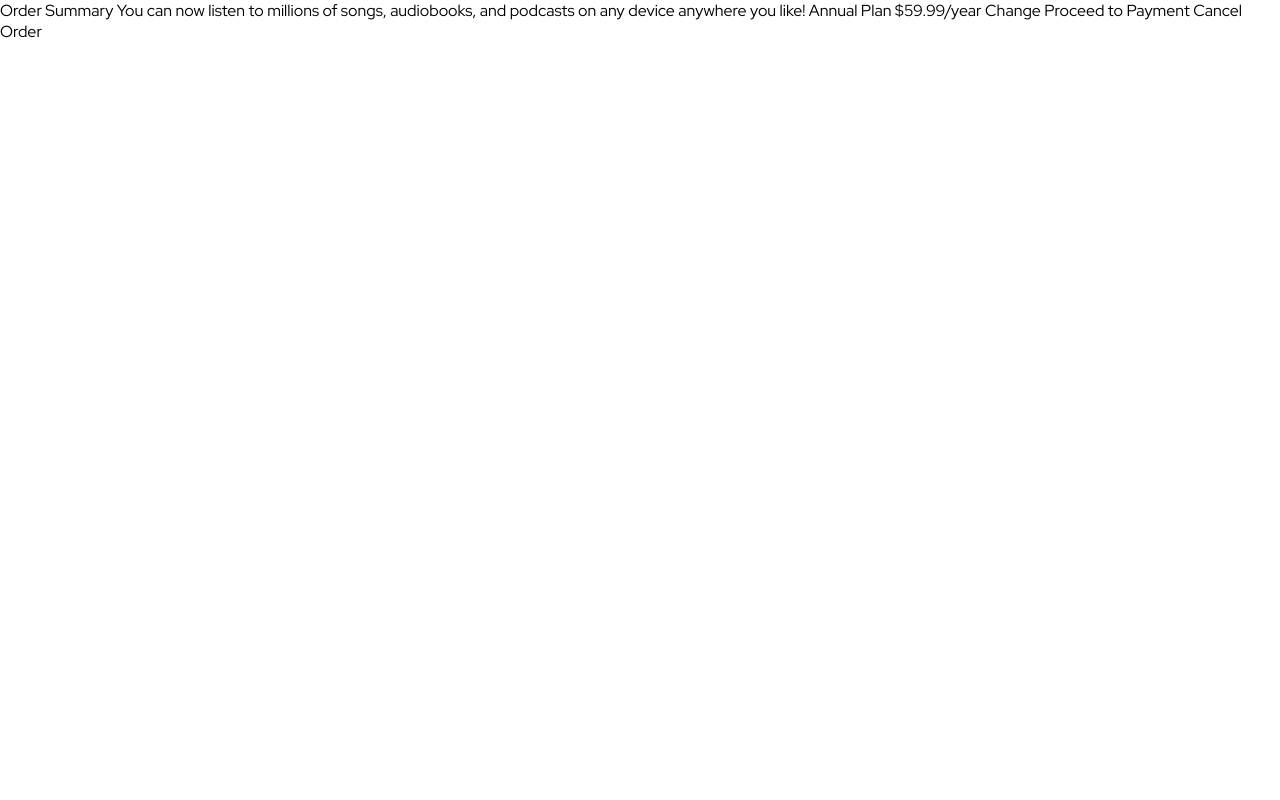
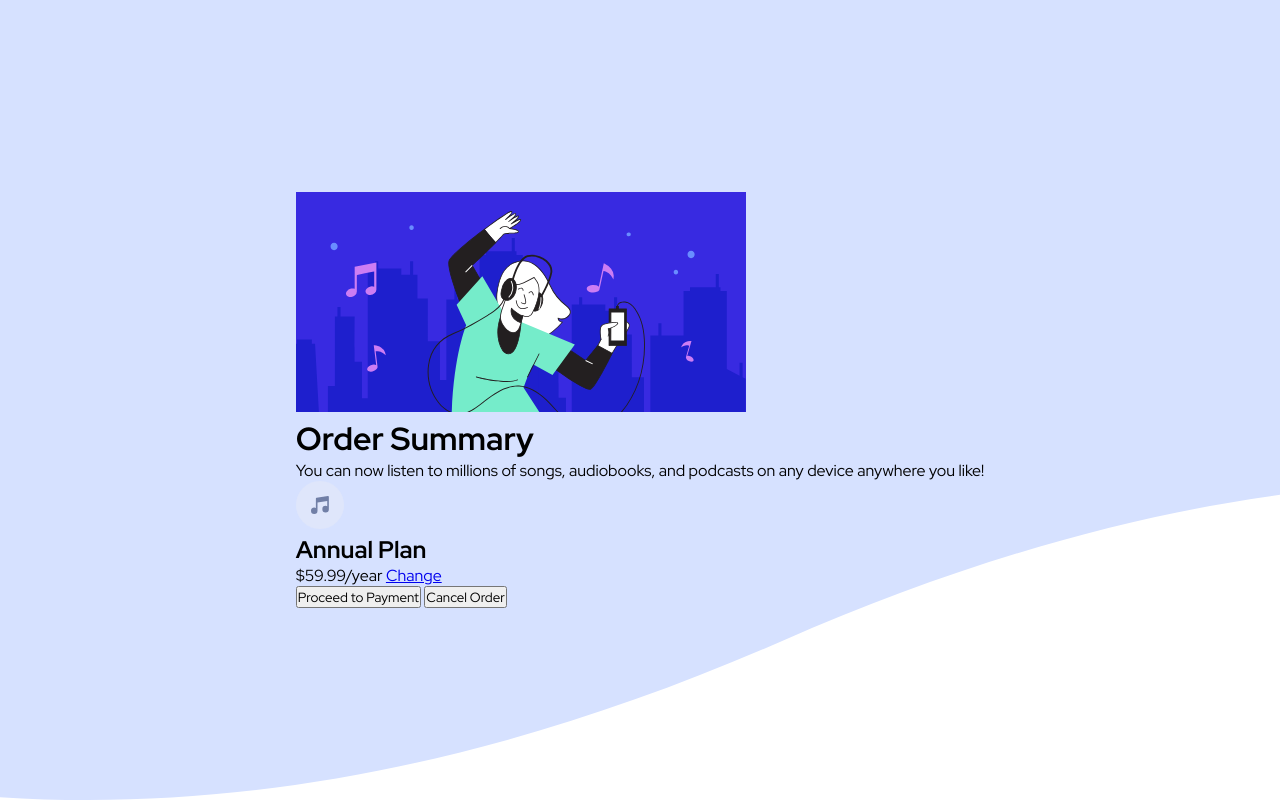
Before and after one commit to ManasiCoder/order-summary-plan, a plain HTML site: page index.html in a window 1280 px wide. Drawn offline with Linux system fonts and the light colour scheme.

Commit message:
Tags organized

```diff
--- a/assets/css/body.css
+++ b/assets/css/body.css
@@ -1,3 +1,10 @@
 body {
+  padding: 2.4rem;
+  display: flex;
+  justify-content: center;
+  align-items: center;
   font-size: 1.6rem;
+  background-image: url("../images/pattern-background-mobile.svg");
+  background-repeat: no-repeat;
+  background-size: cover;
 }
--- a/index.html
+++ b/index.html
@@ -19,18 +19,27 @@
 
 <body>
 
-  Order Summary
+  <main class="container">
+    <img src="./assets/images/illustration-hero.svg" alt="A illustration girl dacing" />
 
-  You can now listen to millions of songs, audiobooks, and podcasts on any
-  device anywhere you like!
+    <h1>Order Summary</h1>
 
-  Annual Plan
-  $59.99/year
+    <p>
+      You can now listen to millions of songs, audiobooks, and podcasts on any
+      device anywhere you like!
+    </p>
 
-  Change
+    <div class="plan-container">
+      <img src="./assets/images/icon-music.svg" alt="music icon" />
+      <h2>Annual Plan</h2>
+      <span>$59.99/year</span>
 
-  Proceed to Payment
-  Cancel Order
+      <a href="#">Change</a>
+    </div>
+
+    <button class="payment">Proceed to Payment</button>
+    <button class="cancel">Cancel Order</button>
+  </main>
 
 </body>
 
```
